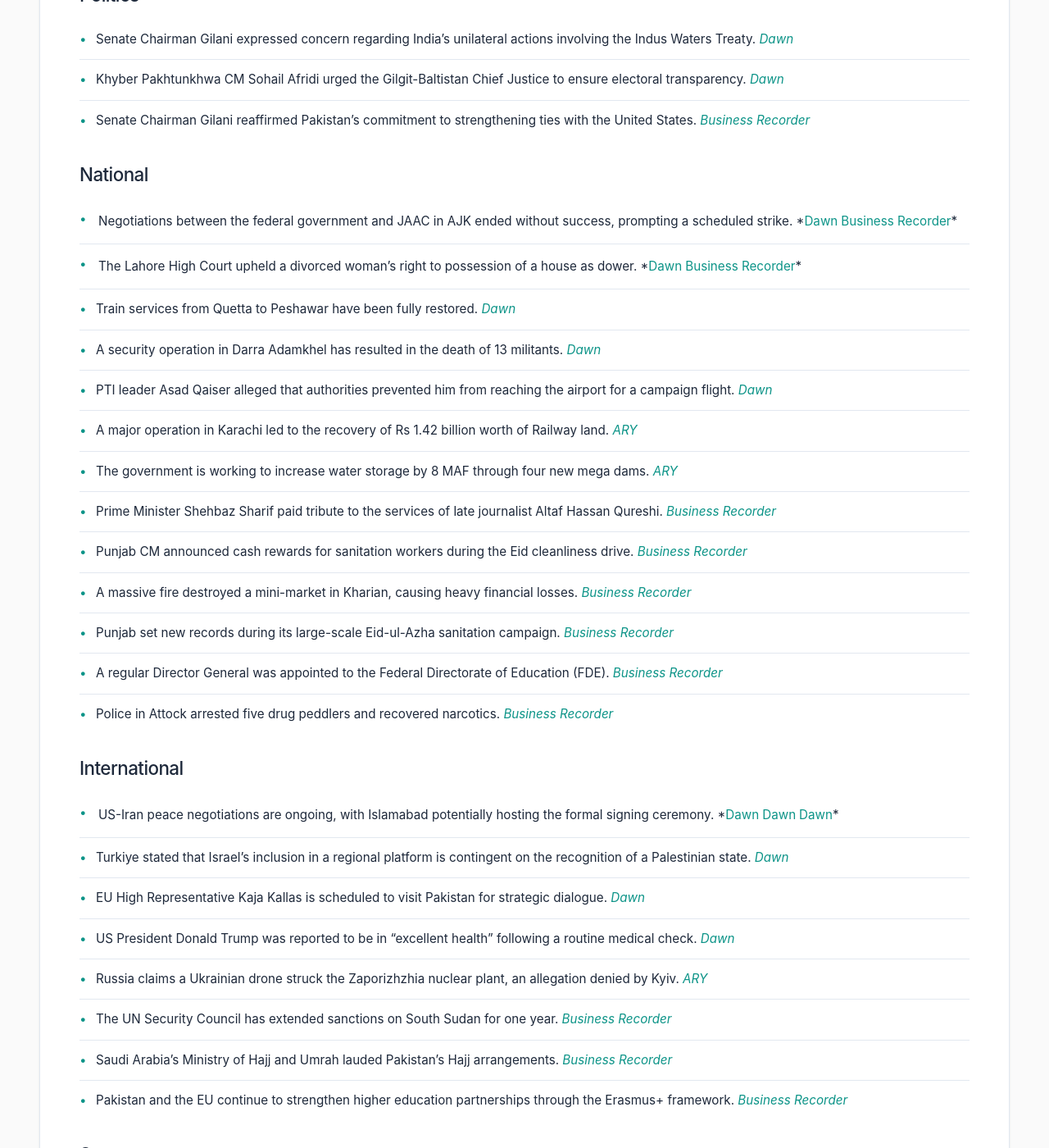
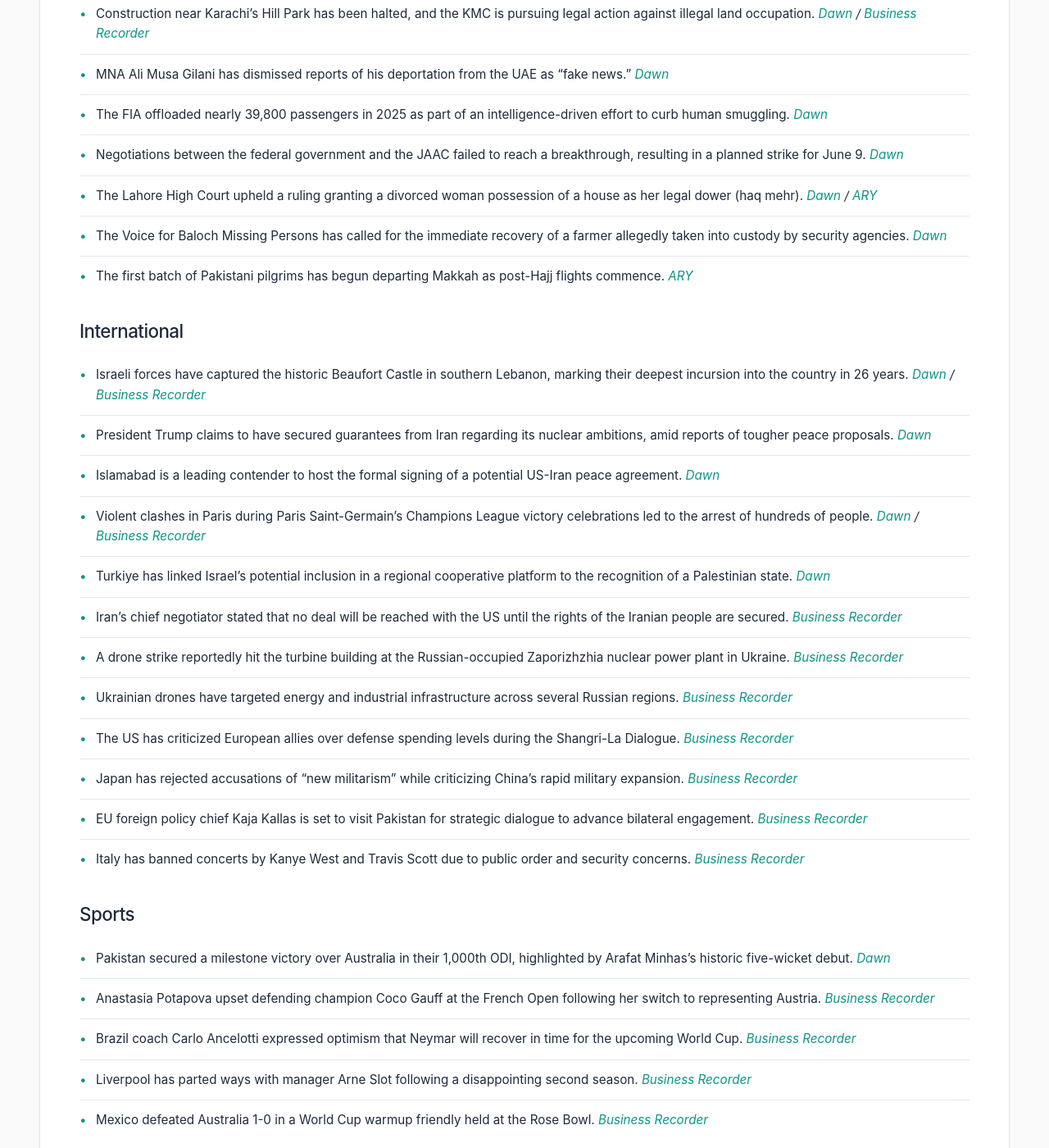
Before and after one commit to zsubzwary/news, a Jekyll site: the page built from en/index.md, in a window 1280 px wide and 1400 px high, scrolled down 1118 px. Shown: the whole window at 82% size. Built offline with Jekyll 4.4.1, drawn with Linux system fonts in a browser that asks for light colours; some web fonts are replaced; comment, search, counter and statistics services are not loaded; some of the changed text lies outside the part shown.

Commit message:
DateTime; 2026-05-31T16:04:33.914Z

```diff
--- a/en/index.md
+++ b/en/index.md
@@ -4,64 +4,54 @@ title: Pakistan News Briefing
 lang: en
 ---
 
-Published at: 31-May-2026 09:05PKT
+Published at: 31-May-2026 21:04PKT
 
 Time to read: 5 mins
 
 ### Economy
-- Khanewal Chamber of Commerce expressed serious concerns regarding rising electricity tariffs and capacity charges. *[Business Recorder](https://www.brecorder.com/news/40423224/khanewal-chamber-for-cut-in-power-tariffs)*
-- LESCO management has assigned special monitoring responsibilities to officers to meet financial recovery targets. *[Business Recorder](https://www.brecorder.com/news/40423228/lesco-asks-officers-to-achieve-recovery-targets)*
-- Economists anticipate a potentially harsh annual budget following the recent IMF mission to Pakistan. *[Business Recorder](https://www.brecorder.com/news/40423229/a-very-harsh-annual-budget-in-the-offing)*
-- A single-country trade expo is planned for South Africa to boost Pakistan's economic engagement with Africa. *[Business Recorder](https://www.brecorder.com/news/40423232/psctf-to-hold-single-country-trade-expo-in-south-africa)*
-- Jamaat-e-Islami leadership has called for a substantial reduction in fuel and electricity prices. *[Business Recorder](https://www.brecorder.com/news/40423233/ji-chief-calls-for-cut-in-fuel-prices)*
-- P@SHA has stressed the need for policy stability for IT enterprises in the upcoming federal budget. *[Business Recorder](https://www.brecorder.com/news/40423234/p-at-sha-stresses-need-to-ensure-policy-stability-for-it-enterprises)*
+- Seven Pakistanis have been recognized in the Forbes Asia ‘30 Under 30’ list for 2026 across various sectors. *[Business Recorder](https://www.brecorder.com/news/40423296/seven-pakistanis-make-forbes-asias-30-under-30-list-for-2026)*
+- Gerry’s dnata has issued a formal disclaimer refuting misleading claims regarding its business operations and has appealed an administrative penalty. *[Business Recorder](https://www.brecorder.com/news/40423311/gerrys-dnata-issues-formal-disclaimer-regarding-business-operations)*
 
 ### Science & Technology
-- Blue Origin faces months of delays following a rocket explosion that damaged its launch pad. *[Dawn](https://www.dawn.com/news/2003929/blue-origin-faces-months-of-delays-after-rocket-explosion-damages-launch-pad)*
+- A meteor exploded over the northeastern United States, creating a fireball with a blast equivalent to 300 tonnes of TNT. *[Dawn](https://www.dawn.com/news/2004129/meteor-explodes-over-us-with-blast-equivalent-to-300-tonnes-of-tnt)*
+- Rising costs are causing companies to reconsider their heavy investment in artificial intelligence as the era of "subsidized intelligence" ends. *[Dawn](https://www.dawn.com/news/2004145/expensive-ai-binge-leaves-companies-balking-at-soaring-bills)*
 
 ### Weather
-- Global temperatures are expected to remain at record levels, with the possible emergence of a "Super El Nino" posing risks to Pakistan. *[Dawn](https://www.dawn.com/news/2004071/the-heat-ahead) | [Business Recorder](https://www.brecorder.com/news/40423230/bracing-for-super-el-nino)*
-- Punjab Chief Minister Maryam Nawaz has directed departments to remain on high alert for torrential rains. *[Business Recorder](https://www.brecorder.com/news/40423226/likely-torrential-rains-cm-asks-departments-to-remain-on-high-alert)*
-
-### Politics
-- Senate Chairman Gilani expressed concern regarding India's unilateral actions involving the Indus Waters Treaty. *[Dawn](https://www.dawn.com/news/2004048/senate-chairman-gilani-voices-concern-over-indias-actions-on-indus-waters-treaty)*
-- Khyber Pakhtunkhwa CM Sohail Afridi urged the Gilgit-Baltistan Chief Justice to ensure electoral transparency. *[Dawn](https://www.dawn.com/news/2003931/kp-cm-afridi-urges-gb-chief-justice-to-ensure-transparency-amid-alarming-electoral-environment)*
-- Senate Chairman Gilani reaffirmed Pakistan’s commitment to strengthening ties with the United States. *[Business Recorder](https://www.brecorder.com/news/40423222/pakistan-committed-to-strengthening-ties-with-us-gilani)*
+- Authorities in Naran have issued a travel advisory for Babusar Top, urging caution due to persistent snowfall and hazardous roads. *[Dawn](https://www.dawn.com/news/2004127/travellers-visiting-babusar-top-urged-to-exercise-caution-due-to-snowfall)*
 
 ### National
-- Negotiations between the federal government and JAAC in AJK ended without success, prompting a scheduled strike. *[Dawn](https://www.dawn.com/news/2004054/centre-jaac-talks-end-without-success-june-9-strike-to-go-ahead) | [Business Recorder](https://www.brecorder.com/news/40423220/second-round-of-centre-jpac-talks-begins)*
-- The Lahore High Court upheld a divorced woman's right to possession of a house as dower. *[Dawn](https://www.dawn.com/news/2004049/lhc-upholds-divorced-womans-right-to-house-as-dower) | [Business Recorder](https://www.brecorder.com/news/40423227/lhc-says-teenagers-custody-cannot-be-decided-against-his-or-her-consent-unless)*
-- Train services from Quetta to Peshawar have been fully restored. *[Dawn](https://www.dawn.com/news/2004066/jaffar-express-resumes-service-from-quetta)*
-- A security operation in Darra Adamkhel has resulted in the death of 13 militants. *[Dawn](https://www.dawn.com/news/2003955/8-militants-killed-on-second-day-of-security-operation-in-kps-darra-adamkhel-security-sources)*
-- PTI leader Asad Qaiser alleged that authorities prevented him from reaching the airport for a campaign flight. *[Dawn](https://www.dawn.com/news/2003905/ptis-asad-qaiser-alleges-authorities-barred-him-from-reaching-islamabad-airport-for-skardu-flight)*
-- A major operation in Karachi led to the recovery of Rs 1.42 billion worth of Railway land. *[ARY](https://arynews.tv/rs-1-42-bln-worth-of-railways-land-recovered-during-major-operation-in-karachi)*
-- The government is working to increase water storage by 8 MAF through four new mega dams. *[ARY](https://arynews.tv/govt-speeds-up-work-to-add-8-maf-water-storage-through-four-mega-dams)*
-- Prime Minister Shehbaz Sharif paid tribute to the services of late journalist Altaf Hassan Qureshi. *[Business Recorder](https://www.brecorder.com/news/40423223/pm-visits-altaf-qureshis-residence-pays-tributes)*
-- Punjab CM announced cash rewards for sanitation workers during the Eid cleanliness drive. *[Business Recorder](https://www.brecorder.com/news/40423225/cm-announces-rs10000-each-for-exceptional-cleanliness-services)*
-- A massive fire destroyed a mini-market in Kharian, causing heavy financial losses. *[Business Recorder](https://www.brecorder.com/news/40423236/massive-fire-destroys-mini-market-in-kharian)*
-- Punjab set new records during its large-scale Eid-ul-Azha sanitation campaign. *[Business Recorder](https://www.brecorder.com/news/40423238/eid-cleanliness-drive-punjab-sets-multiple-new-records)*
-- A regular Director General was appointed to the Federal Directorate of Education (FDE). *[Business Recorder](https://www.brecorder.com/news/40423240/fde-employees-welcome-regular-dgs-appointment)*
-- Police in Attock arrested five drug peddlers and recovered narcotics. *[Business Recorder](https://www.brecorder.com/news/40423241/five-drug-peddlers-held-in-attock)*
+- Senior Minister Sharjeel Memon has urged the federal government to address an "unjust reduction" in Sindh's water share by Irsa. *[Dawn](https://www.dawn.com/news/2004154/sharjeel-memon-criticises-irsas-unjust-reduction-in-sindhs-water-share-urges-centre-to-take-notice)*
+- Karachi is experiencing a severe water crisis, including a 54 MGD shortfall following electricity disruptions at the North East Karachi Pumping Station and the Dhabeji Pumping Station. *[Dawn](https://www.dawn.com/news/2004149/karachi-faces-54-mgd-water-shortage-after-electricity-supply-to-nek-pumping-station-suspended-kwsc) / [Dawn](https://www.dawn.com/news/2003996/karachi-water-crisis-deepens-as-power-outage-hits-dhabeji-pumping-station)*
+- The Power Minister announced strict action against a Lesco official following allegations of financial corruption. *[Dawn](https://www.dawn.com/news/2004146/strict-action-taken-says-power-minister-after-khawaja-asifs-claim-of-lesco-employees-corruption)*
+- Construction near Karachi’s Hill Park has been halted, and the KMC is pursuing legal action against illegal land occupation. *[Dawn](https://www.dawn.com/news/2004139/mayor-wahab-says-construction-work-near-karachis-hill-park-halted-mqm-p-demands-probe-into-noc) / [Business Recorder](https://www.brecorder.com/news/40423315/kmc-halts-work-near-hill-park-approaches-police-over-illegal-land-occupation)*
+- MNA Ali Musa Gilani has dismissed reports of his deportation from the UAE as "fake news." *[Dawn](https://www.dawn.com/news/2004143/fake-news-mna-ali-musa-gilani-denies-reports-of-his-deportation-from-uae)*
+- The FIA offloaded nearly 39,800 passengers in 2025 as part of an intelligence-driven effort to curb human smuggling. *[Dawn](https://www.dawn.com/news/2004120/fia-offloaded-nearly-39800-passengers-in-2025-to-curb-human-smuggling-official-says)*
+- Negotiations between the federal government and the JAAC failed to reach a breakthrough, resulting in a planned strike for June 9. *[Dawn](https://www.dawn.com/news/2004054/centre-jaac-talks-end-without-success-june-9-strike-to-go-ahead)*
+- The Lahore High Court upheld a ruling granting a divorced woman possession of a house as her legal dower (haq mehr). *[Dawn](https://www.dawn.com/news/2004049/lhc-upholds-divorced-womans-right-to-house-as-dower) / [ARY](https://arynews.tv/lahore-high-court-clarifies-haq-mehr-rights)*
+- The Voice for Baloch Missing Persons has called for the immediate recovery of a farmer allegedly taken into custody by security agencies. *[Dawn](https://www.dawn.com/news/2004043/missing-balochistan-farmers-recovery-sought)*
+- The first batch of Pakistani pilgrims has begun departing Makkah as post-Hajj flights commence. *[ARY](https://arynews.tv/hajj-2026-first-batch-of-pakistani-pilgrims-departs-makkah-as-post-hajj-flights-begin)*
 
 ### International
-- US-Iran peace negotiations are ongoing, with Islamabad potentially hosting the formal signing ceremony. *[Dawn](https://www.dawn.com/news/2004068/talks-productive-but-war-not-off-the-table-us) | [Dawn](https://www.dawn.com/news/2004067/islamabad-stays-in-frame-for-us-iran-deal-signing) | [Dawn](https://www.dawn.com/news/2003936/us-pakistan-developing-true-friendship-hegseth-hails-islamabads-role-in-us-iran-negotiations)*
-- Turkiye stated that Israel's inclusion in a regional platform is contingent on the recognition of a Palestinian state. *[Dawn](https://www.dawn.com/news/2004056/turkiye-links-israels-inclusion-in-regional-bloc-to-palestinian-statehood)*
-- EU High Representative Kaja Kallas is scheduled to visit Pakistan for strategic dialogue. *[Dawn](https://www.dawn.com/news/2003965/eus-top-diplomat-kallas-to-visit-islamabad-on-june-1-for-strategic-dialogue)*
-- US President Donald Trump was reported to be in "excellent health" following a routine medical check. *[Dawn](https://www.dawn.com/news/2003883/fully-fit-to-carry-out-all-duties-presidential-physician-says-trump-in-excellent-health-but-should-lose-weight)*
-- Russia claims a Ukrainian drone struck the Zaporizhzhia nuclear plant, an allegation denied by Kyiv. *[ARY](https://arynews.tv/russia-says-ukrainian-drone-struck-zaporizhzhia-nuclear-plant)*
-- The UN Security Council has extended sanctions on South Sudan for one year. *[Business Recorder](https://www.brecorder.com/news/40423237/unsc-votes-to-extend-sanctions-on-south-sudan-for-one-year)*
-- Saudi Arabia's Ministry of Hajj and Umrah lauded Pakistan's Hajj arrangements. *[Business Recorder](https://www.brecorder.com/news/40423219/kingdom-lauds-pakistans-hajj-arrangements)*
-- Pakistan and the EU continue to strengthen higher education partnerships through the Erasmus+ framework. *[Business Recorder](https://www.brecorder.com/news/40423239/pak-eu-collaboration-to-further-strengthen-partnership)*
+- Israeli forces have captured the historic Beaufort Castle in southern Lebanon, marking their deepest incursion into the country in 26 years. *[Dawn](https://www.dawn.com/news/2004134/israel-captures-lebanons-medieval-beaufort-castle-in-deepest-incursion-in-26-years) / [Business Recorder](https://www.brecorder.com/news/40423305/israel-troops-capture-beaufort-castle-in-southern-lebanon-push-against-hezbollah)*
+- President Trump claims to have secured guarantees from Iran regarding its nuclear ambitions, amid reports of tougher peace proposals. *[Dawn](https://www.dawn.com/news/2004116/trump-claims-iran-agreed-to-no-nuclear-weapons-amid-reports-of-tougher-terms-sent-to-tehran)*
+- Islamabad is a leading contender to host the formal signing of a potential US-Iran peace agreement. *[Dawn](https://www.dawn.com/news/2004067/islamabad-stays-in-frame-for-us-iran-deal-signing)*
+- Violent clashes in Paris during Paris Saint-Germain’s Champions League victory celebrations led to the arrest of hundreds of people. *[Dawn](https://www.dawn.com/news/2004113/hundreds-arrested-as-clashes-erupt-in-paris-on-psg-victory-night) / [Business Recorder](https://www.brecorder.com/news/40423313/780-arrested-deadly-road-accident-in-riotous-psg-victory-celebrations-across-france)*
+- Turkiye has linked Israel's potential inclusion in a regional cooperative platform to the recognition of a Palestinian state. *[Dawn](https://www.dawn.com/news/2004056/turkiye-links-israels-inclusion-in-regional-bloc-to-palestinian-statehood)*
+- Iran's chief negotiator stated that no deal will be reached with the US until the rights of the Iranian people are secured. *[Business Recorder](https://www.brecorder.com/news/40423314/iran-chief-negotiator-says-no-deal-with-us-until-iranian-rights-secured)*
+- A drone strike reportedly hit the turbine building at the Russian-occupied Zaporizhzhia nuclear power plant in Ukraine. *[Business Recorder](https://www.brecorder.com/news/40423312/drone-hits-captured-nuclear-plant-in-ukraine-iaea)*
+- Ukrainian drones have targeted energy and industrial infrastructure across several Russian regions. *[Business Recorder](https://www.brecorder.com/news/40423306/ukrainian-drones-hit-targets-across-several-russian-regions)*
+- The US has criticized European allies over defense spending levels during the Shangri-La Dialogue. *[Business Recorder](https://www.brecorder.com/news/40423310/us-castigates-europe-over-defence-spend-as-nato-reassures-asia)*
+- Japan has rejected accusations of "new militarism" while criticizing China's rapid military expansion. *[Business Recorder](https://www.brecorder.com/news/40423297/japan-rejects-new-militarism-accuses-china-of-rapidly-arming)*
+- EU foreign policy chief Kaja Kallas is set to visit Pakistan for strategic dialogue to advance bilateral engagement. *[Business Recorder](https://www.brecorder.com/news/40423304/eu-foreign-policy-chief-kaja-kallas-to-visit-pakistan-tomorrow-for-strategic-dialogue)*
+- Italy has banned concerts by Kanye West and Travis Scott due to public order and security concerns. *[Business Recorder](https://www.brecorder.com/news/40423308/italy-bans-kanye-west-travis-scott-concerts-over-security-concerns)*
 
 ### Sports
-- Pakistan secured a milestone five-wicket victory over Australia in an ODI in Rawalpindi. *[Dawn](https://www.dawn.com/news/2003971/pakistan-outspins-australia-in-milestone-odi-as-minhas-makes-history) | [ARY](https://arynews.tv/pakistan-seals-comfortable-first-odi-victory-over-australia)*
-- PSG retained their Champions League title after defeating Arsenal in a penalty shootout. *[Dawn](https://www.dawn.com/news/2004042/psg-edge-arsenal-on-penalties-to-retain-champions-league-title) | [ARY](https://arynews.tv/psg-retain-champions-league-title-with-shoot-out-win-over-arsenal) | [ARY](https://arynews.tv/psg-champions-league-win-sparks-global-reaction)*
-- Aryna Sabalenka and Naomi Osaka have set up a high-profile meeting at the French Open. *[Dawn](https://www.dawn.com/news/2003946/sabalenka-osaka-set-up-french-open-clash-gauff-eyes-second-week)*
-
-### Health
-- WHO chief Tedros Adhanom Ghebreyesus visited the epicentre of the Ebola outbreak in the DR Congo. *[Dawn](https://www.dawn.com/news/2003935/who-chief-visits-epicentre-of-ebola-outbreak-in-dr-congo)*
-- Dutch health officials have cleared a ship involved in a hantavirus incident to sail again. *[ARY](https://arynews.tv/hantavirus-ship-cleared-to-sail-again-by-dutch-official)*
+- Pakistan secured a milestone victory over Australia in their 1,000th ODI, highlighted by Arafat Minhas's historic five-wicket debut. *[Dawn](https://www.dawn.com/news/2003971/pakistan-outspins-australia-in-milestone-odi-as-minhas-makes-history)*
+- Anastasia Potapova upset defending champion Coco Gauff at the French Open following her switch to representing Austria. *[Business Recorder](https://www.brecorder.com/news/40423303/potapova-says-austria-switch-boosted-confidence-following-gauff-upset)*
+- Brazil coach Carlo Ancelotti expressed optimism that Neymar will recover in time for the upcoming World Cup. *[Business Recorder](https://www.brecorder.com/news/40423301/brazil-boss-ancelotti-confident-forward-neymar-will-recover-for-world-cup)*
+- Liverpool has parted ways with manager Arne Slot following a disappointing second season. *[Business Recorder](https://www.brecorder.com/news/40423300/liverpool-sack-slot-after-title-defence-turns-into-european-scramble)*
+- Mexico defeated Australia 1-0 in a World Cup warmup friendly held at the Rose Bowl. *[Business Recorder](https://www.brecorder.com/news/40423299/world-cup-co-hosts-mexico-beat-australia-1-0-in-rose-bowl-warmup)*
 
 ### Other
-- A new 'Artist Cafe' has been established in Quetta as a cultural space. *[Dawn](https://www.dawn.com/news/2004057/footprints-space-for-art)*
-- Cultural updates feature Dolly Parton's 47-year milestone and Lady Gaga's latest era. *[ARY](https://arynews.tv/dolly-parton-lights-up-47-years-of-great-balls-of-fire) | [ARY](https://arynews.tv/goodbye-mayhem-lady-gaga-closes-epic-era)*
+- The Georgian government plans to auction off a massive 40,000-bottle wine collection formerly owned by Josef Stalin. *[Business Recorder](https://www.brecorder.com/news/40423309/georgia-uncorks-the-value-of-stalins-40000-bottle-wine-collection)*
+- Various entertainment updates include rumors regarding Harry Styles and Zoë Kravitz, and legal news concerning Kris Jenner. *[ARY](https://arynews.tv/harry-styles-zoe-kravitz-secretly-planning-two-weddings) / [ARY](https://arynews.tv/kris-jenner-wins-restraining-order-against-kylies-stalker)*
```
